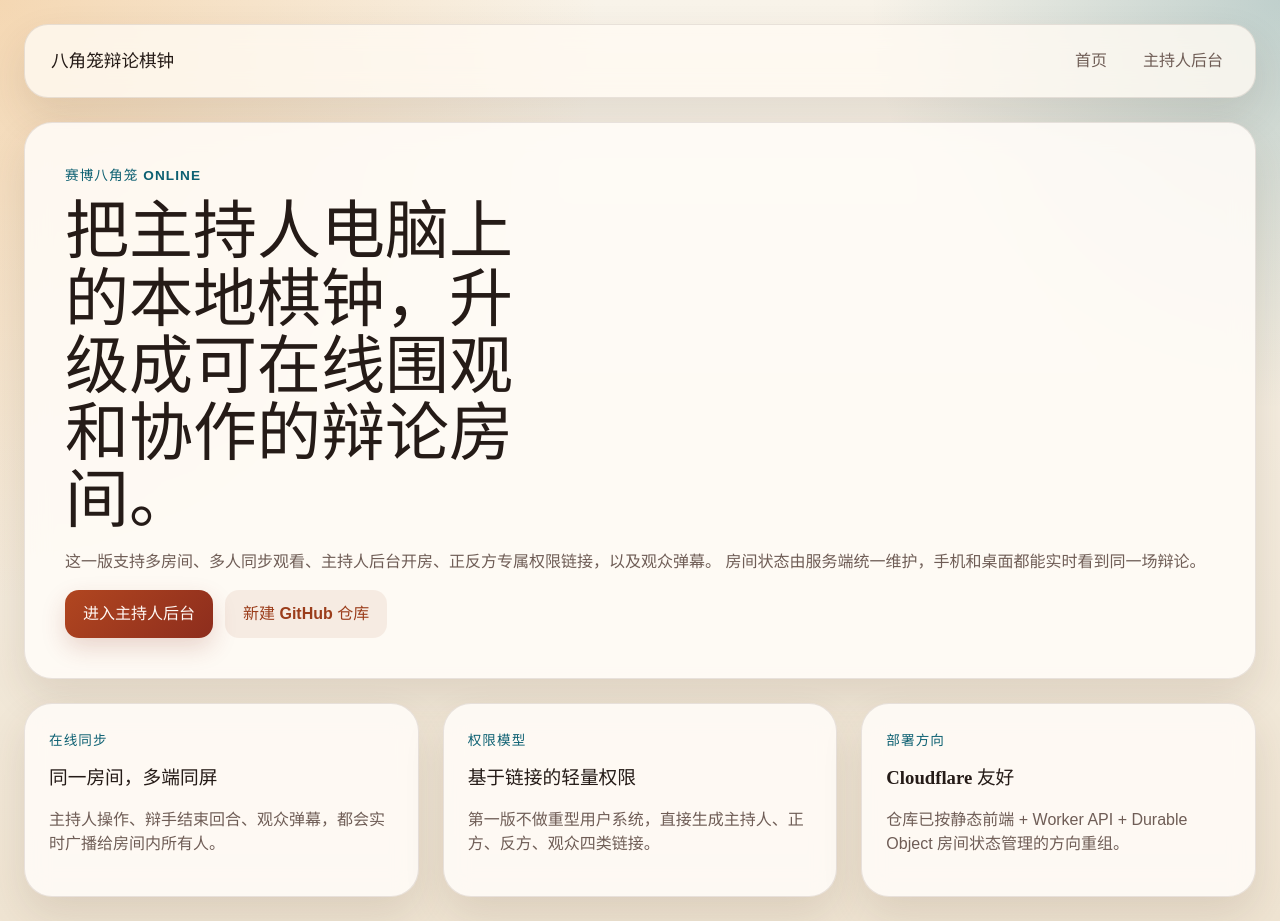
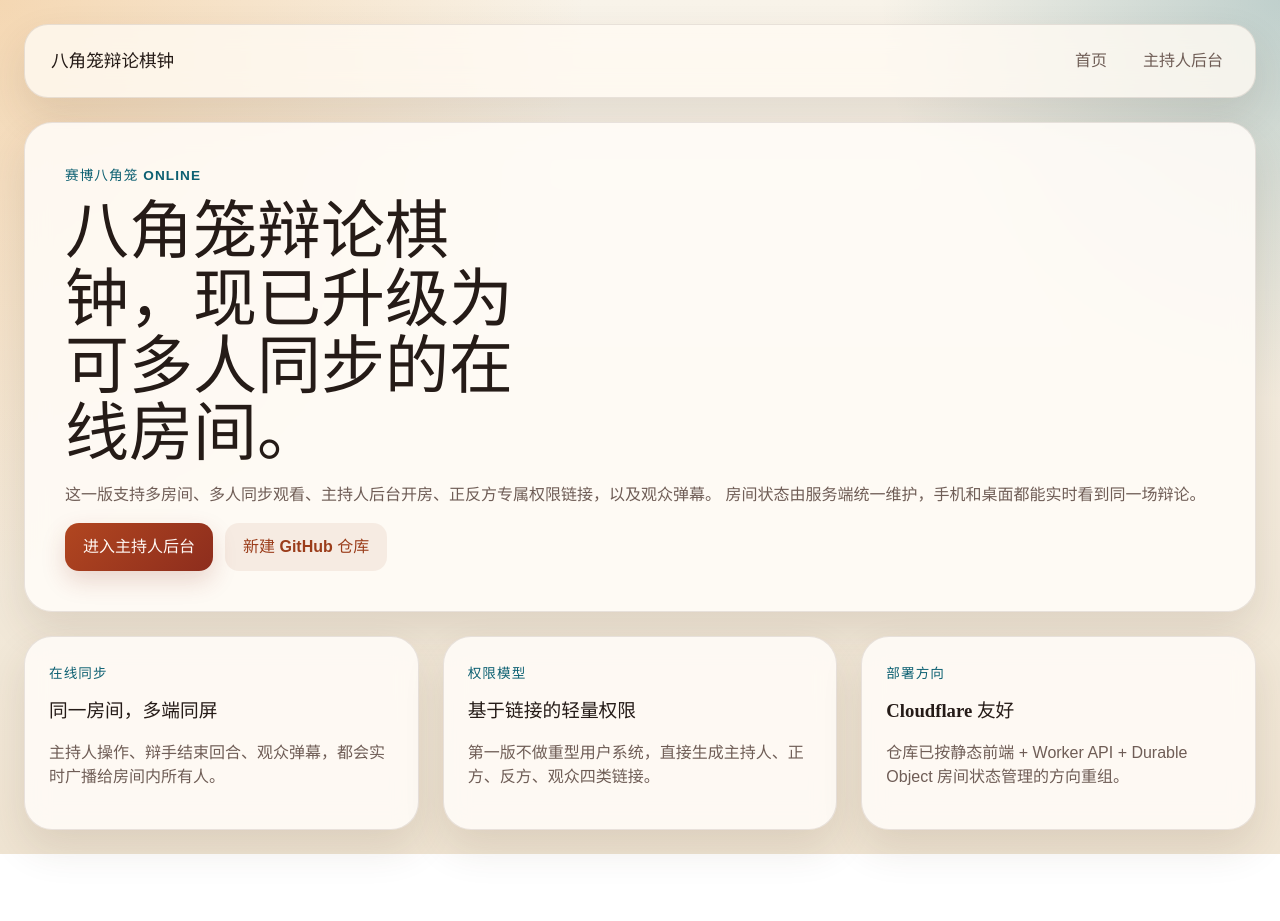
Before and after one commit to nanitngxina/debate-chess-clock, a React (Vite) app: page / in a window 1280 px wide. After the commit the page ends 854 px from the top, so only its background shows below. Built offline with nearby package versions, Linux system fonts and the light colour scheme; no server answers.

Commit message:
修改首页标题

```diff
--- a/src/MarketingPage.tsx
+++ b/src/MarketingPage.tsx
@@ -7,7 +7,7 @@ export function MarketingPage({ onOpenDashboard }: MarketingPageProps) {
     <main className="landing">
       <section className="hero">
         <span className="hero__eyebrow">赛博八角笼 Online</span>
-        <h1>把主持人电脑上的本地棋钟，升级成可在线围观和协作的辩论房间。</h1>
+        <h1>八角笼辩论棋钟，现已升级为可多人同步的在线房间。</h1>
         <p>
           这一版支持多房间、多人同步观看、主持人后台开房、正反方专属权限链接，以及观众弹幕。
           房间状态由服务端统一维护，手机和桌面都能实时看到同一场辩论。
```
